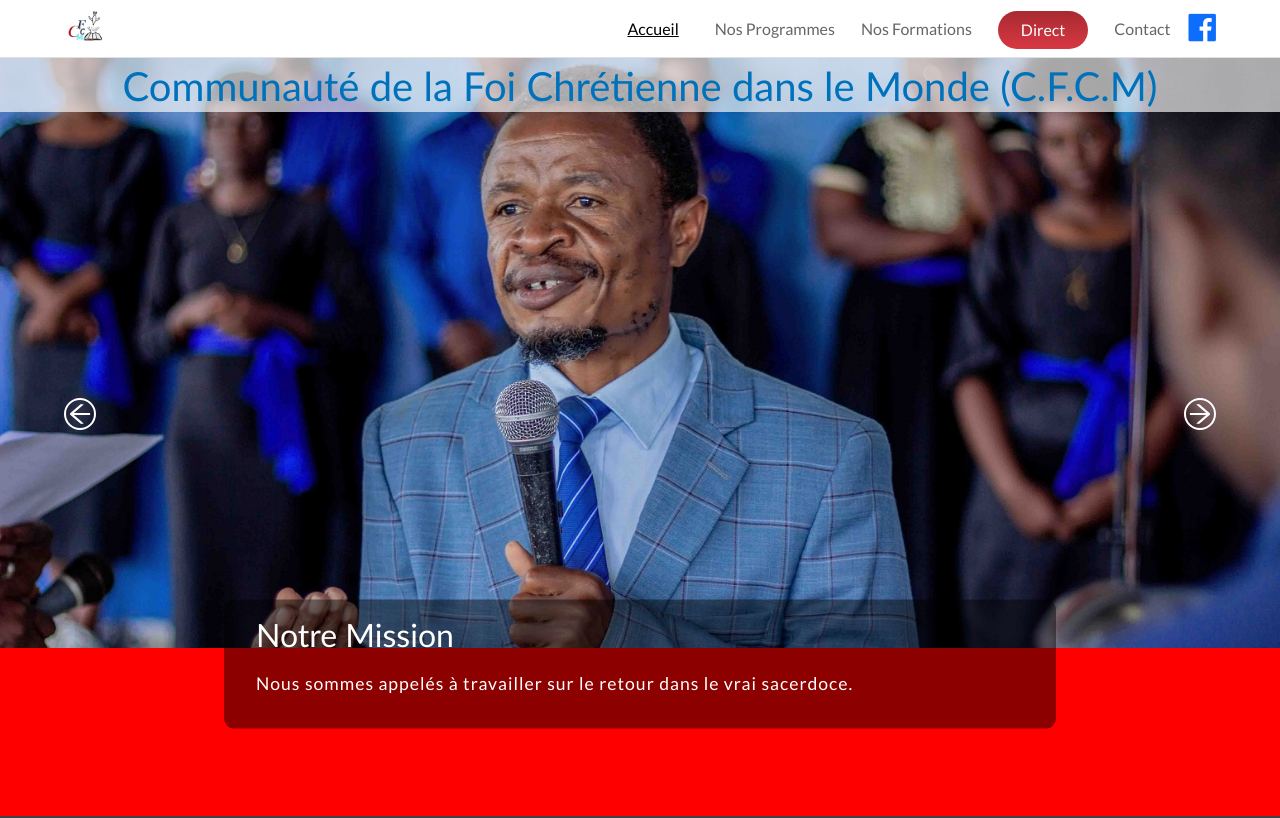
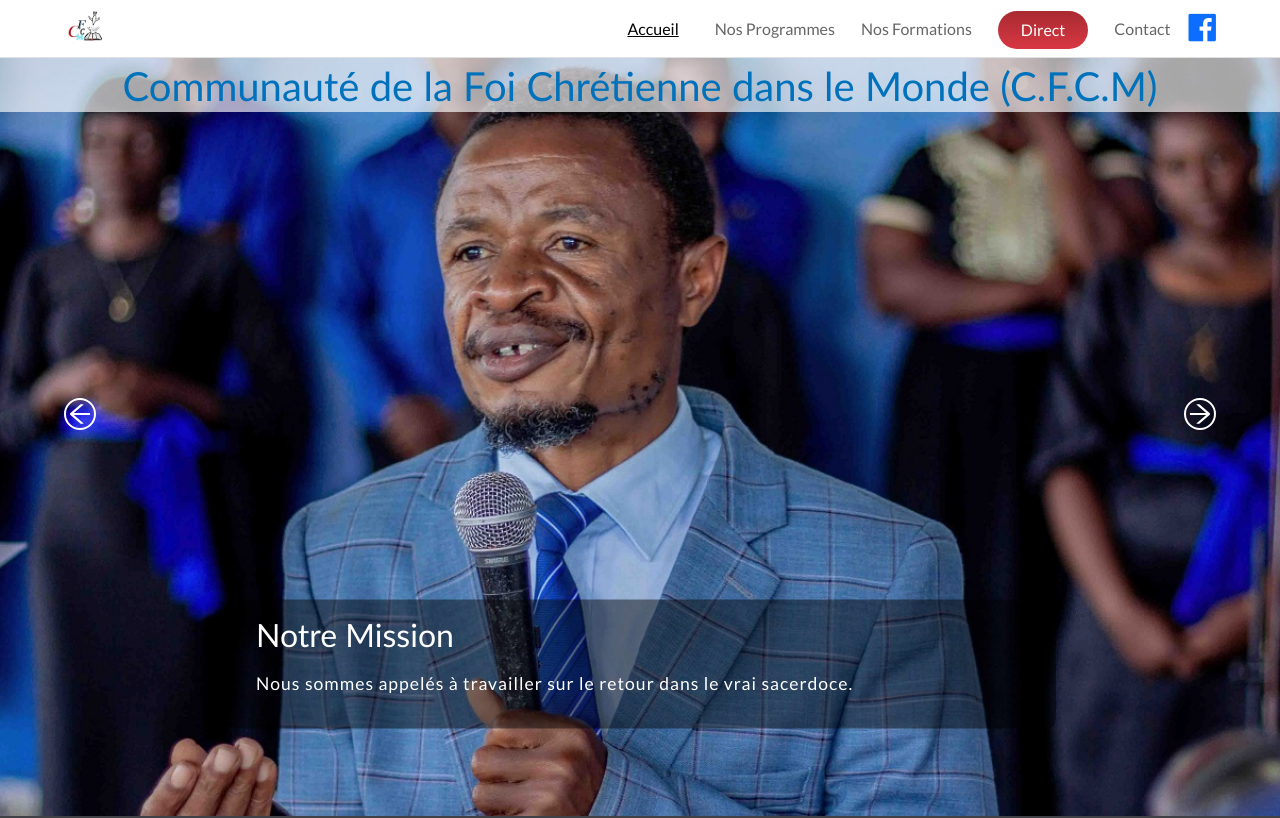
Before and after one commit to Olivier-Kango/cfcm, a React (Create React App) app: page / in a window 1280 px wide. Shown: the top 818 px of the page. Built offline with nearby package versions, Linux system fonts and the light colour scheme; grey boxes are pictures that could not be loaded; a web font is replaced by a local one.

Commit message:
height 100%

```diff
--- a/src/styling/Slider.scss
+++ b/src/styling/Slider.scss
@@ -8,11 +8,10 @@ $main-color: #0072bc;
   background-repeat: no-repeat;
   background-position: center;
   background-size: cover;
-  object-fit: cover;
 
   img {
     width: unset;
-    height: 150%;
+    // height: 150%;
     padding-left: 0;
     transform: translateX(-32%);
     // animation: trans 15s;
@@ -150,12 +149,13 @@ $main-color: #0072bc;
   .slider {
     img {
       width: 100%;
-      height: unset;
+      height: 100%;
       padding-top: 0;
       display: block;
       margin: 0 auto;
       transform: translateX(0);
       // animation: zoom 15s;
+      object-fit: cover;
     }
 
     .main-title {
```
